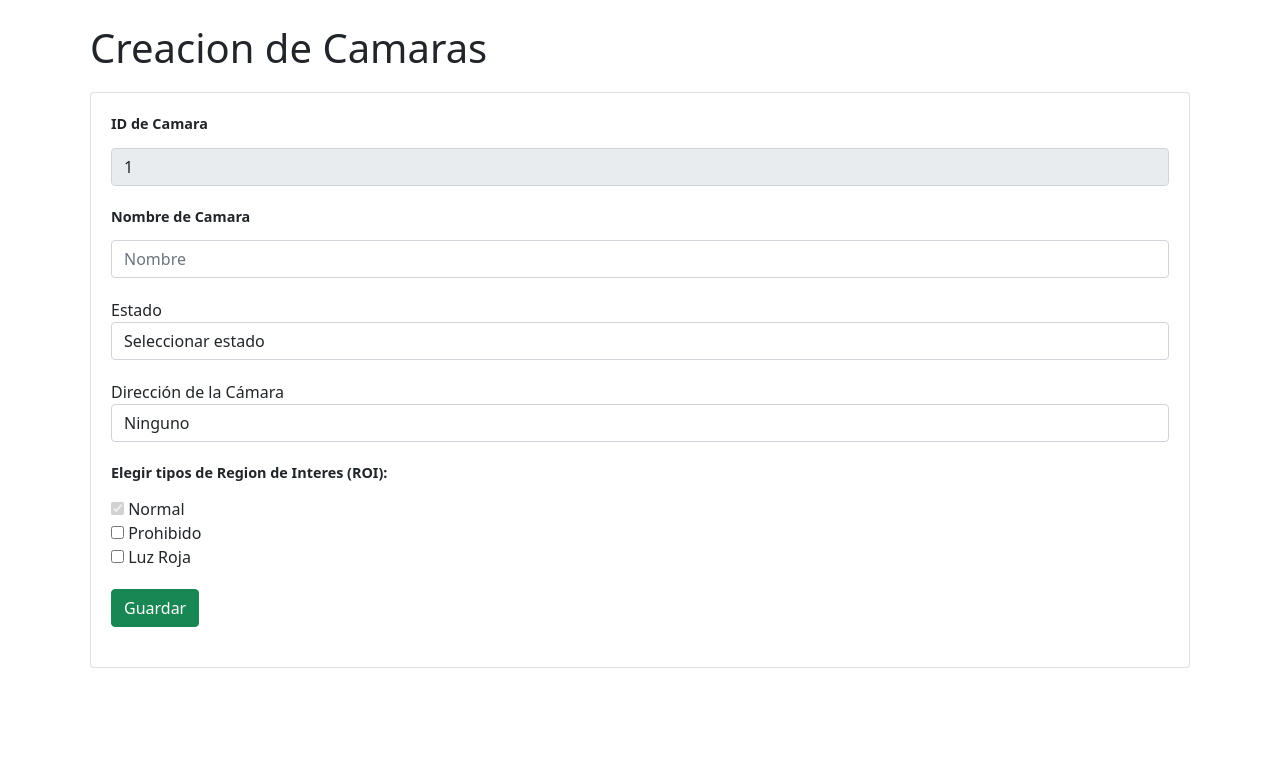
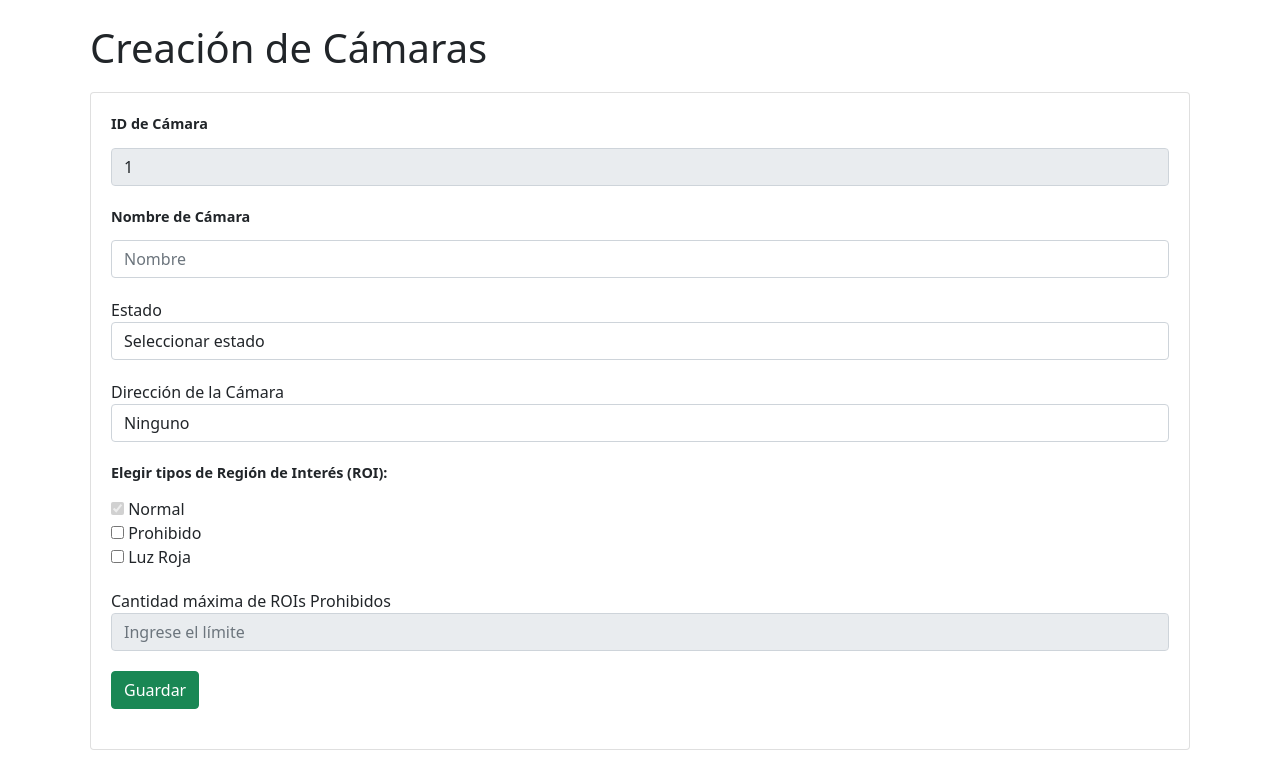
Before and after one commit to christpaul01/DetectorDeInfraccion, a Django app: page /nuevaCamara/ in a window 1280 px wide. Shown: the part 56-830 px from the top of the page. Before the commit the page ends 724 px from the top, so only its background shows below. Run offline with Django 5.2, Linux system fonts and the light colour scheme; the visitor is signed in with stand-in values (Sample User, id 1); data that the repository does not hold is empty.

Commit message:
Update nuevaCamara.html

```diff
--- a/camaras/templates/nuevaCamara.html
+++ b/camaras/templates/nuevaCamara.html
@@ -1,20 +1,20 @@
 {% extends "./BaseCamaras.html" %}
- <p>Aqui podras configurar las camaras del sistema</p>
- <a href="http://localhost:8000/camaras">Configurar Camaras</a>
+<p>Aqui podras configurar las camaras del sistema</p>
+<a href="/camaras">Configurar Camaras</a>
 
 {% block body %}
 
-<h1> Creacion de Camaras</h1>
+<h1> Creación de Cámaras</h1>
 <div class="card">
     <div class="card-body">
         <form action="/registrarCamara/" method="POST"> {% csrf_token %}
             <div class="form-group">
-                <legend>ID de Camara</legend>
+                <legend>ID de Cámara</legend>
                 <input type="number" id="idCamara" name="idCamara" class="form-control" value="{{ next_id }}" readonly required>
             </div>
 
             <div class="form-group">
-                <legend>Nombre de Camara</legend>
+                <legend>Nombre de Cámara</legend>
                 <input type="text" id="nombreCamara" name="nombreCamara" class="form-control" placeholder="Nombre" maxlength="20" required>
             </div>
 
@@ -41,14 +41,14 @@
             <!-- Selección de tipos de ROI -->
             <div class="form-group">
                 <fieldset>
-                    <legend>Elegir tipos de Region de Interes (ROI):</legend>
+                    <legend>Elegir tipos de Región de Interés (ROI):</legend>
                     <div>
                         <input type="checkbox" id="ROINormal" name="ROINormal" disabled checked />
                         <label for="ROINormal">Normal</label>
                     </div>
 
                     <div>
-                        <input type="checkbox" id="ROIProhibido" name="ROIProhibido" />
+                        <input type="checkbox" id="ROIProhibido" name="ROIProhibido" onchange="toggleMaxROIInput()" />
                         <label for="ROIProhibido">Prohibido</label>
                     </div>
 
@@ -56,8 +56,13 @@
                         <input type="checkbox" id="LuzRoja" name="LuzRoja" />
                         <label for="LuzRoja">Luz Roja</label>
                     </div>
+                </fieldset>
+            </div>
 
-                </fieldset>
+            <!-- Configuración de cantidad máxima de ROI prohibidos -->
+            <div class="form-group">
+                <label for="maxROIProhibido">Cantidad máxima de ROIs Prohibidos</label>
+                <input type="number" id="maxROIProhibido" name="maxROIProhibido" class="form-control" min="1" max="3" placeholder="Ingrese el límite" disabled required>
             </div>
 
             <div class="form-group">
@@ -68,5 +73,21 @@
 </div>
 
 
+<!-- JavaScript para habilitar/deshabilitar la cantidad máxima de ROI Prohibido -->
+<script>
+    function toggleMaxROIInput() {
+        const roiProhibidoCheckbox = document.getElementById('ROIProhibido');
+        const maxROIInput = document.getElementById('maxROIProhibido');
+
+        if (roiProhibidoCheckbox.checked) {
+            maxROIInput.disabled = false;
+            maxROIInput.value = 1;  // Asignar el valor 1 cuando se selecciona ROI Prohibido
+        } else {
+            maxROIInput.disabled = true;
+            maxROIInput.value = '';  // Limpiar el valor cuando se deshabilita
+        }
+    }
+</script>
+
 
 {% endblock %}
```
